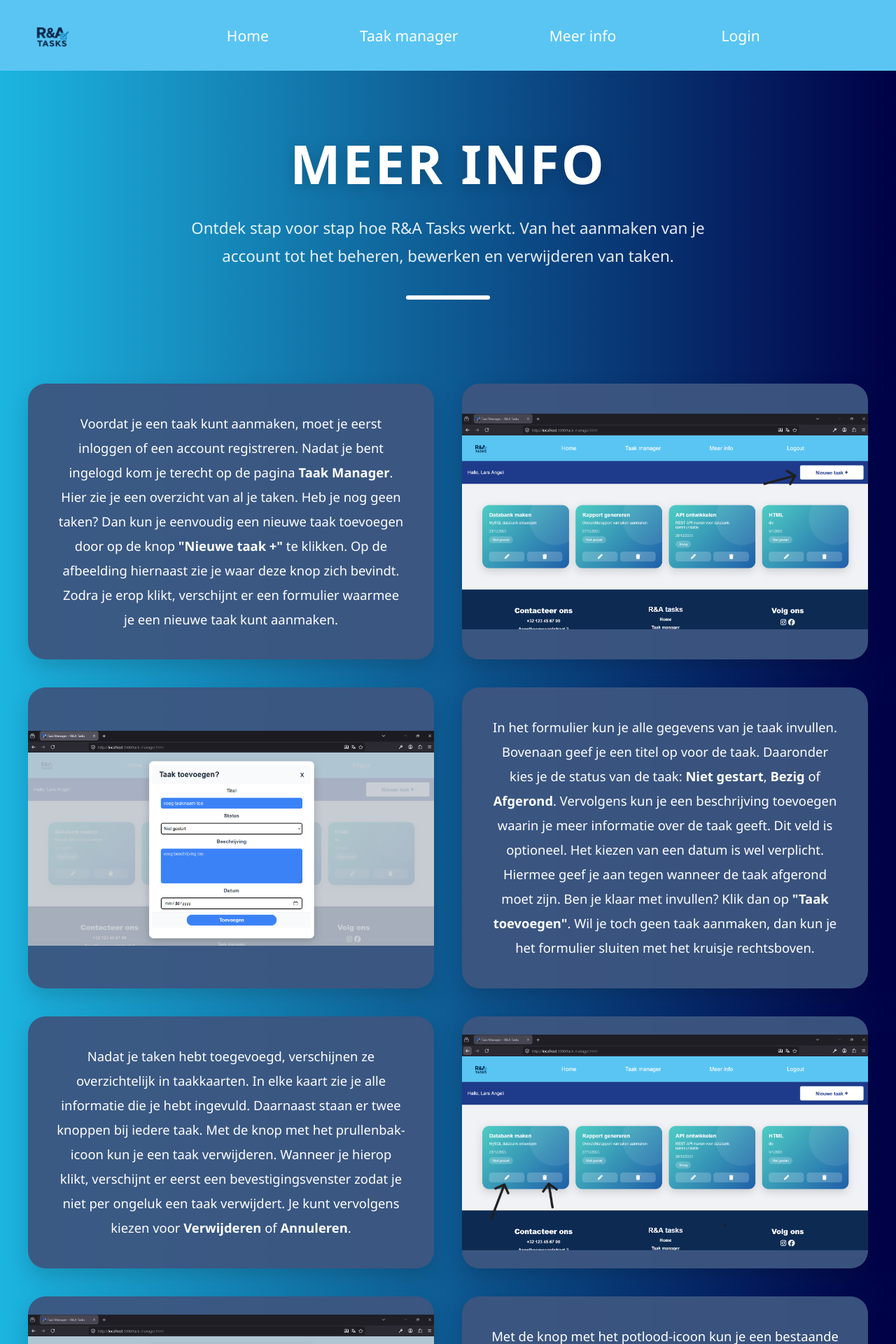
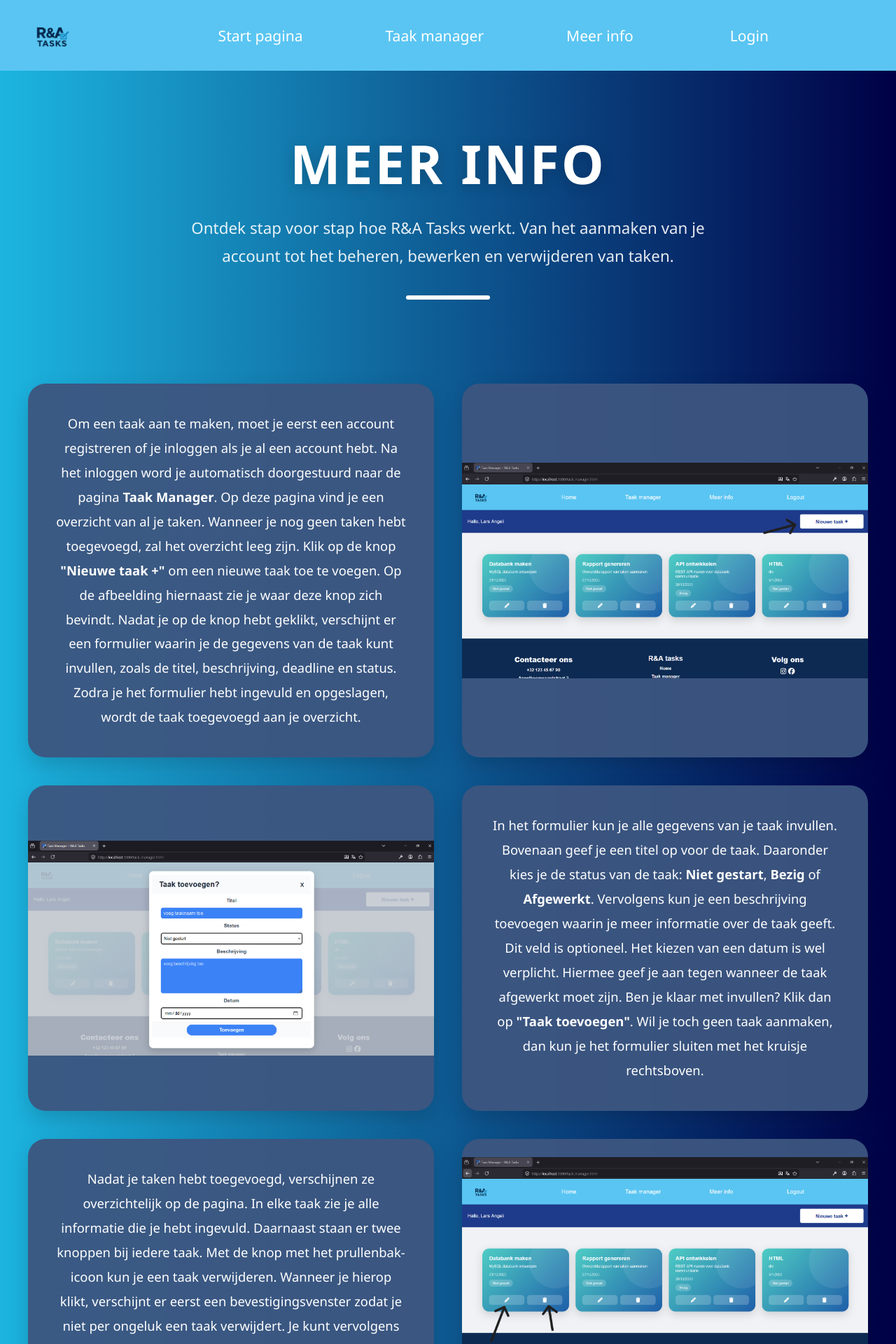
Before and after one commit to phlpsn88/GIP_Student_Task_Tracker, a PHP site: page /more_info.html in a window 1280 px wide. Shown: the top 1920 px of the page at 70% size. Run offline with PHP 8.4, Linux system fonts and the light colour scheme.

Commit message:
main: kleine aanpasingen en taaskmanager aangepast

```diff
--- a/Client/admin.html
+++ b/Client/admin.html
@@ -34,7 +34,7 @@
             <input type="checkbox" id="menu-toggle">
             <label for="menu-toggle" class="menu-icon">☰</label>
             <ul class="nav-links">
-                <li><a href="index.html" class="active nav-links-menu">Home</a></li>
+                <li><a href="index.html" class="active nav-links-menu">Start pagina</a></li>
                 <li><a id="taskManagerLink" class="nav-links-menu">Taak manager</a></li>
                 <li><a href="more_info.html" class="nav-links-menu">Meer info</a></li>
                 <li id="linkLogin"><a class="login-btn" id="loginBtn">Login</a></li>
@@ -163,7 +163,7 @@
         <!-- navigation -->
         <div class="footer-column">
             <h3>R&A tasks</h3>
-            <a href="index.html"><strong>Home</strong></a>
+            <a href="index.html"><strong>Start pagina</strong></a>
             <a href="task_manager.html"><strong>Taak manager</strong></a>
             <a href="more_info.html"><strong>Meer info</strong></a>
         </div>
--- a/Client/css/tasks.css
+++ b/Client/css/tasks.css
@@ -18,6 +18,10 @@
     transition: transform 0.2s ease, box-shadow 0.2s ease;
     display: flex;
     flex-direction: column;
+}
+
+.task-card-afgewerkt {
+    background: linear-gradient(135deg, #4ecdc4, #00ff66);
 }
 
 .task-card::before {
--- a/Client/js/admin.js
+++ b/Client/js/admin.js
@@ -32,7 +32,7 @@ async function laadTasks() {
     container.innerHTML = `
         <div id="tasksTabel" class="tasks-wrapper">
             ${tasks.map(t => `
-                <article class="task-card">
+                <article class="task-card ${t.status === 'Afgewerkt' ? 'task-card-afgewerkt' : ''}">
                     <h3>${t.title}</h3>
                     <p class="description">${t.beschrijving}</p>
                     <p class="deadline">${new Date(t.datum).toLocaleDateString('nl-BE')}</p>
@@ -46,7 +46,7 @@ async function laadTasks() {
                         </button>
                     </div>
                 </article>
-            ` ).join('')}
+            `).join('')}
         </div>`;
 }
 
--- a/Client/js/taskmanager.js
+++ b/Client/js/taskmanager.js
@@ -44,7 +44,7 @@ async function laadTasks() {
     container.innerHTML = `
         <div id="tasksTabel" class="tasks-wrapper">
             ${tasks.map(t => `
-                <article class="task-card">
+                <article class="task-card ${t.status === 'Afgewerkt' ? 'task-card-afgewerkt' : ''}">
                     <h3>${t.title}</h3>
                     <p class="description">${t.beschrijving}</p>
                     <p class="deadline">${new Date(t.datum).toLocaleDateString('nl-BE')}</p>
@@ -58,7 +58,7 @@ async function laadTasks() {
                         </button>
                     </div>
                 </article>
-            ` ).join('')}
+            `).join('')}
         </div>`;
 }
 
--- a/Client/more_info.html
+++ b/Client/more_info.html
@@ -30,7 +30,7 @@
             <input type="checkbox" id="menu-toggle">
             <label for="menu-toggle" class="menu-icon">☰</label>
             <ul class="nav-links">
-                <li><a href="index.html" class="active nav-links-menu">Home</a></li>
+                <li><a href="index.html" class="active nav-links-menu">Start pagina</a></li>
                 <li><a id="taskManagerLink" class="nav-links-menu">Taak manager</a></li>
                 <li><a href="more_info.html" class="nav-links-menu">Meer info</a></li>
                 <li id="linkLogin"><a class="login-btn" id="loginBtn">Login</a></li>
@@ -91,13 +91,19 @@
 
             <div class="text-block left">
                 <p>
-                    Voordat je een taak kunt aanmaken, moet je eerst inloggen of een account registreren.
-                    Nadat je bent ingelogd kom je terecht op de pagina <strong>Taak Manager</strong>.
-                    Hier zie je een overzicht van al je taken. Heb je nog geen taken? Dan kun je eenvoudig
-                    een nieuwe taak toevoegen door op de knop <strong>"Nieuwe taak +"</strong> te klikken.
-                    Op de afbeelding hiernaast zie je waar deze knop zich bevindt. Zodra je erop klikt,
-                    verschijnt er een formulier waarmee je een nieuwe taak kunt aanmaken.
+                    Om een taak aan te maken, moet je eerst een account registreren of je inloggen als je al een account hebt.
+                    Na het inloggen word je automatisch doorgestuurd naar de pagina
+                    <strong>Taak Manager</strong>.
+                    Op deze pagina vind je een overzicht van al je taken. Wanneer je nog geen
+                    taken hebt toegevoegd, zal het overzicht leeg zijn.
+                    Klik op de knop <strong>"Nieuwe taak +"</strong> om een nieuwe taak toe te voegen.
+                    Op de afbeelding hiernaast zie je waar deze knop zich bevindt.
+                    Nadat je op de knop hebt geklikt, verschijnt er een formulier waarin je de
+                    gegevens van de taak kunt invullen, zoals de titel, beschrijving, deadline
+                    en status. Zodra je het formulier hebt ingevuld en opgeslagen, wordt de taak
+                    toegevoegd aan je overzicht.
                 </p>
+
             </div>
 
             <div class="placeholder-block">
@@ -112,10 +118,10 @@
                 <p>
                     In het formulier kun je alle gegevens van je taak invullen. Bovenaan geef je een
                     titel op voor de taak. Daaronder kies je de status van de taak:
-                    <strong>Niet gestart</strong>, <strong>Bezig</strong> of <strong>Afgerond</strong>.
+                    <strong>Niet gestart</strong>, <strong>Bezig</strong> of <strong>Afgewerkt</strong>.
                     Vervolgens kun je een beschrijving toevoegen waarin je meer informatie over de taak geeft.
                     Dit veld is optioneel. Het kiezen van een datum is wel verplicht. Hiermee geef je aan
-                    tegen wanneer de taak afgerond moet zijn. Ben je klaar met invullen? Klik dan op
+                    tegen wanneer de taak afgewerkt moet zijn. Ben je klaar met invullen? Klik dan op
                     <strong>"Taak toevoegen"</strong>. Wil je toch geen taak aanmaken, dan kun je het formulier
                     sluiten met het kruisje rechtsboven.
                 </p>
@@ -123,8 +129,8 @@
 
             <div class="text-block left">
                 <p>
-                    Nadat je taken hebt toegevoegd, verschijnen ze overzichtelijk in taakkaarten.
-                    In elke kaart zie je alle informatie die je hebt ingevuld. Daarnaast staan er
+                    Nadat je taken hebt toegevoegd, verschijnen ze overzichtelijk op de pagina.
+                    In elke taak zie je alle informatie die je hebt ingevuld. Daarnaast staan er
                     twee knoppen bij iedere taak. Met de knop met het prullenbak-icoon kun je een taak
                     verwijderen. Wanneer je hierop klikt, verschijnt er eerst een bevestigingsvenster
                     zodat je niet per ongeluk een taak verwijdert. Je kunt vervolgens kiezen voor
@@ -166,7 +172,7 @@
         <!-- navigation -->
         <div class="footer-column">
             <h3>R&A tasks</h3>
-            <a href="index.html"><strong>Home</strong></a>
+            <a href="index.html"><strong>Start pagina</strong></a>
             <a id="taskManagerLinkFooter"><strong>Taak manager</strong></a>
             <a href="more_info.html"><strong>Meer info</strong></a>
         </div>
--- a/Client/task_manager.html
+++ b/Client/task_manager.html
@@ -34,7 +34,7 @@
             <input type="checkbox" id="menu-toggle">
             <label for="menu-toggle" class="menu-icon">☰</label>
             <ul class="nav-links">
-                <li><a href="index.html" class="active nav-links-menu">Home</a></li>
+                <li><a href="index.html" class="active nav-links-menu">Start pagina</a></li>
                 <li><a id="taskManagerLink" class="nav-links-menu">Taak manager</a></li>
                 <li><a href="more_info.html" class="nav-links-menu">Meer info</a></li>
                 <li id="linkLogin"><a class="login-btn" id="loginBtn">Login</a></li>
@@ -171,7 +171,7 @@
         <!-- navigation -->
         <div class="footer-column">
             <h3>R&A tasks</h3>
-            <a href="index.html"><strong>Home</strong></a>
+            <a href="index.html"><strong>Start pagina</strong></a>
             <a id="taskManagerLinkFooter"><strong>Taak manager</strong></a>
             <a href="more_info.html"><strong>Meer info</strong></a>
         </div>
```
Also changed, not shown: Client/index.html (+12 -9 lines), Server/server.js (+17 -2 lines). Lines whose indentation alone changed are shown as unchanged.
